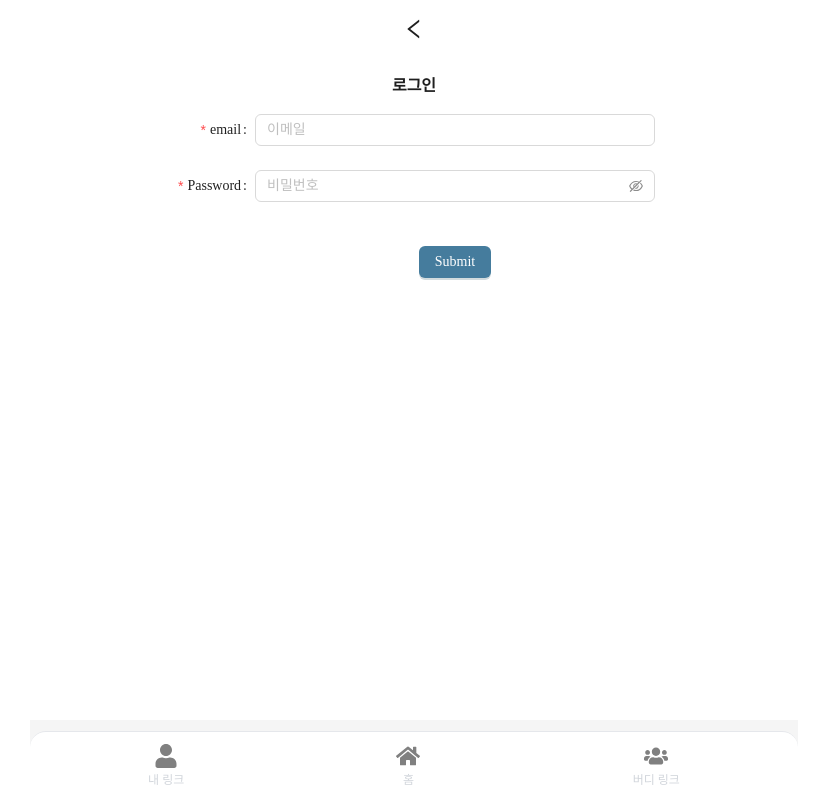
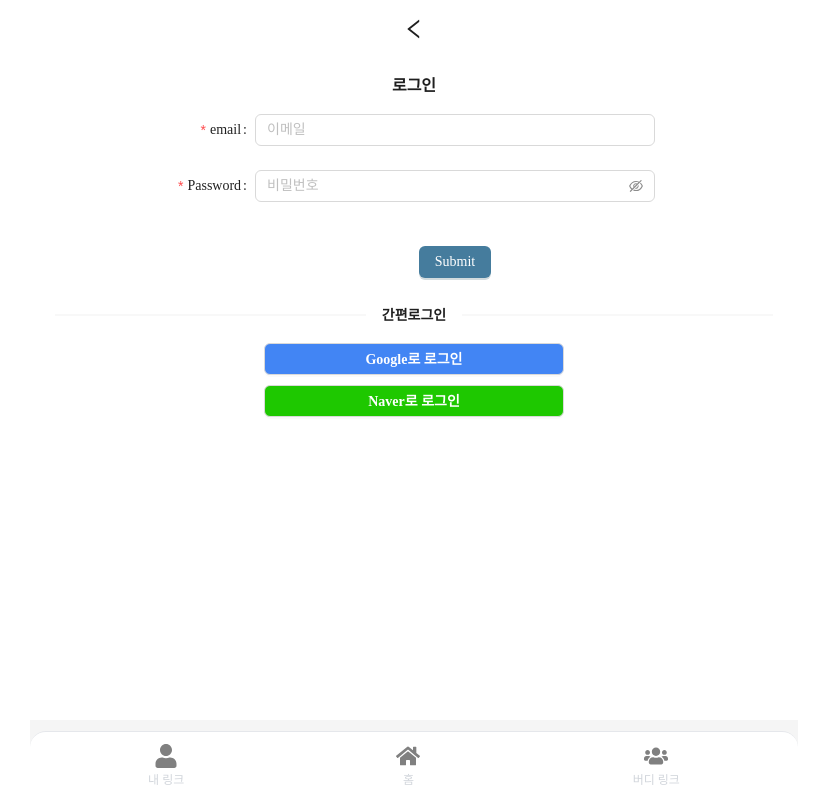
Before and after one commit to Link-Buddy/front, a React (Create React App) app: page /login in a window 1280 px wide. Shown: the whole page, without its empty margins (226-1053 px from the left). Built offline with nearby package versions, Linux system fonts and the light colour scheme; the HTML template or start-up script is replaced by a standard one.

Commit message:
feat: 소셜로그인 연결중

```diff
--- /dev/null
+++ b/src/pages/login/SocialLoginRedirect.tsx
@@ -0,0 +1,30 @@
+import { useEffect } from 'react';
+import { useNavigate } from 'react-router-dom';
+import { getAccessKey, saveAccessKey } from 'utils/authStorage';
+
+const SocialLoginRedirectPage = () => {
+  const navigate = useNavigate();
+
+  useEffect(() => {
+    // URL에서 accessToken을 추출
+    const urlParams = new URLSearchParams(window.location.search);
+    const accessToken = urlParams.get('accessToken');
+    const refreshToken = urlParams.get('refreshToken');
+
+    if (accessToken) {
+      saveAccessKey(accessToken); // accessToken 저장
+      //     saveRefreshKey(refreshToken);
+      navigate('/home'); // 홈으로 이동
+    } else {
+      console.log('로그인 실패');
+    }
+  }, [navigate]);
+
+  return (
+    <div>
+      <h2>로그인 중...</h2>
+    </div>
+  );
+};
+
+export default SocialLoginRedirectPage;
--- a/src/pages/login/index.tsx
+++ b/src/pages/login/index.tsx
@@ -1,4 +1,4 @@
-import { Button, Form, Input, Typography } from 'antd';
+import { Button, Divider, Form, Input, Typography } from 'antd';
 import { signIn } from 'api/auth';
 import { useState } from 'react';
 import { useNavigate } from 'react-router-dom';
@@ -18,7 +18,9 @@ const LoginPage = () => {
 
     try {
       const data = await signIn(email, password);
+
       saveAccessKey(data.accessToken);
+
       navigate('/home');
     } catch (error) {
       console.log('error', error);
@@ -35,6 +37,11 @@ const LoginPage = () => {
   };
   const onFinishFailed = (errorInfo: any) => {
     console.log('Failed:', errorInfo);
+  };
+
+  const handleSocialLogin = (provider: string) => {
+    const socialLoginUrl = `http://localhost:8080/oauth2/authorization/${provider}`; // 소셜 로그인 URL 생성
+    window.location.href = socialLoginUrl;
   };
 
   return (
@@ -112,6 +119,47 @@ const LoginPage = () => {
           </Button>
         </Form.Item>
       </Form>
+
+      {/* 소셜 로그인 */}
+      <Divider>
+        <Typography.Text strong>간편로그인</Typography.Text>
+      </Divider>
+
+      <div
+        style={{
+          display: 'flex',
+          flexDirection: 'column',
+          alignItems: 'center',
+          gap: '10px',
+        }}
+      >
+        <Button
+          type="default"
+          onClick={() => handleSocialLogin('google')}
+          style={{
+            width: '100%',
+            maxWidth: '300px',
+            backgroundColor: '#4285F4',
+            color: 'white',
+            fontWeight: 'bold',
+          }}
+        >
+          Google로 로그인
+        </Button>
+        <Button
+          type="default"
+          onClick={() => handleSocialLogin('naver')}
+          style={{
+            width: '100%',
+            maxWidth: '300px',
+            backgroundColor: '#1ec800',
+            color: 'white',
+            fontWeight: 'bold',
+          }}
+        >
+          Naver로 로그인
+        </Button>
+      </div>
     </div>
   );
 };
--- a/src/pages/main/index.tsx
+++ b/src/pages/main/index.tsx
@@ -3,14 +3,37 @@ import FavoritesComponent from '../../components/Favorites';
 import AddLinkComponent from '../../components/AddLink';
 import { useNavigate } from 'react-router-dom';
 import MyTopProfile from 'components/MyTopPrifile';
-import { PiEnvelopeLight } from "react-icons/pi";
+import { PiEnvelopeLight } from 'react-icons/pi';
 import { Badge } from 'antd';
 import { getBuddyInvitation } from 'api/buddy';
+import { getAccessKey } from 'utils/authStorage';
+import { getMyInfo } from 'api/user';
 
 const HomePage: React.FC = () => {
-  const userId = 1;
   const navigate = useNavigate();
   const [invitationCount, setInvitationCount] = useState<number>(0);
+  const [userId, setUserId] = useState<number | null>(null); // 사용자 ID를 저장할 상태
+
+  const accessToken = getAccessKey(); // localStorage에서 accessToken 가져오기
+
+  /** 사용자 정보 호출 */
+  const fetchUserInfo = async () => {
+    try {
+      if (accessToken) {
+        const user = await getMyInfo(); // API 호출
+        setUserId(user.id); // 사용자 정보 상태에 저장
+      } else {
+        navigate('/login');
+      }
+    } catch (error) {
+      console.log(error);
+    }
+  };
+
+  useEffect(() => {
+    getInvitationCount();
+    fetchUserInfo(); // 컴포넌트 렌더링 후 사용자 정보 호출
+  }, []); // 빈 배열로 한번만 호출
 
   /** 회원 사진 클릭 */
   const handleDetailClick = () => {
@@ -19,33 +42,36 @@ const HomePage: React.FC = () => {
 
   /** 편지봉투 클릭 (초대장) */
   const onClickEnvelope = () => {
-    console.log('envelope open')
+    console.log('envelope open');
     navigate('/buddy/invitation');
-  }
+  };
 
   /** 받은 초대장 개수 조회 */
   const getInvitationCount = async () => {
     const result = await getBuddyInvitation();
     console.log('result ????', result);
     const notAcceptList = result.filter((data) => {
-      return data.acceptTf === false
+      return data.acceptTf === false;
     });
     setInvitationCount(notAcceptList.length);
-  }
+  };
 
   useEffect(() => {
     getInvitationCount();
-  }, [])
+  }, []);
 
   return (
     <div className="max-w-screen-md mx-auto p-4">
       <div className="flex flex-row justify-end gap-4">
-        <Badge count={invitationCount} className='mt-1'>
-      <PiEnvelopeLight className="text-4xl text-neutral-600 cursor-pointer" onClick={onClickEnvelope}/>
+        <Badge count={invitationCount} className="mt-1">
+          <PiEnvelopeLight
+            className="text-4xl text-neutral-600 cursor-pointer"
+            onClick={onClickEnvelope}
+          />
         </Badge>
-      <div onClick={handleDetailClick} className='cursor-pointer'>
-        <MyTopProfile userId={1} imgSrc="/images/bopul_1.jpg"/>
-      </div>
+        <div onClick={handleDetailClick} className="cursor-pointer">
+          <MyTopProfile userId={1} imgSrc="/images/bopul_1.jpg" />
+        </div>
       </div>
 
       <FavoritesComponent />
--- a/src/routes/routes.ts
+++ b/src/routes/routes.ts
@@ -7,6 +7,7 @@ import MyLinkPage from 'pages/link';
 import AddLinkForm from 'pages/link/add';
 import LinkDetailPage from 'pages/link/detail';
 import LoginPage from 'pages/login';
+import SocialLoginRedirectPage from 'pages/login/SocialLoginRedirect';
 import HomePage from 'pages/main';
 import RecentViewPage from 'pages/recentview';
 import RegistedPage from 'pages/registed';
@@ -65,6 +66,10 @@ export const routes = [
     element: LoginPage,
   },
   {
+    path: '/user/loginSuccess',
+    element: SocialLoginRedirectPage,
+  },
+  {
     path: '/search',
     element: SearchPage,
   },
--- a/src/utils/authStorage.ts
+++ b/src/utils/authStorage.ts
@@ -10,3 +10,6 @@ export const getAccessKey = (): string | null => {
 export const removeAccessKey = (): void => {
   localStorage.removeItem('accessKey');
 };
+export const saveRefreshKey = (refreshKey: string): void => {
+  localStorage.setItem('refreshKey', refreshKey);
+};
```
